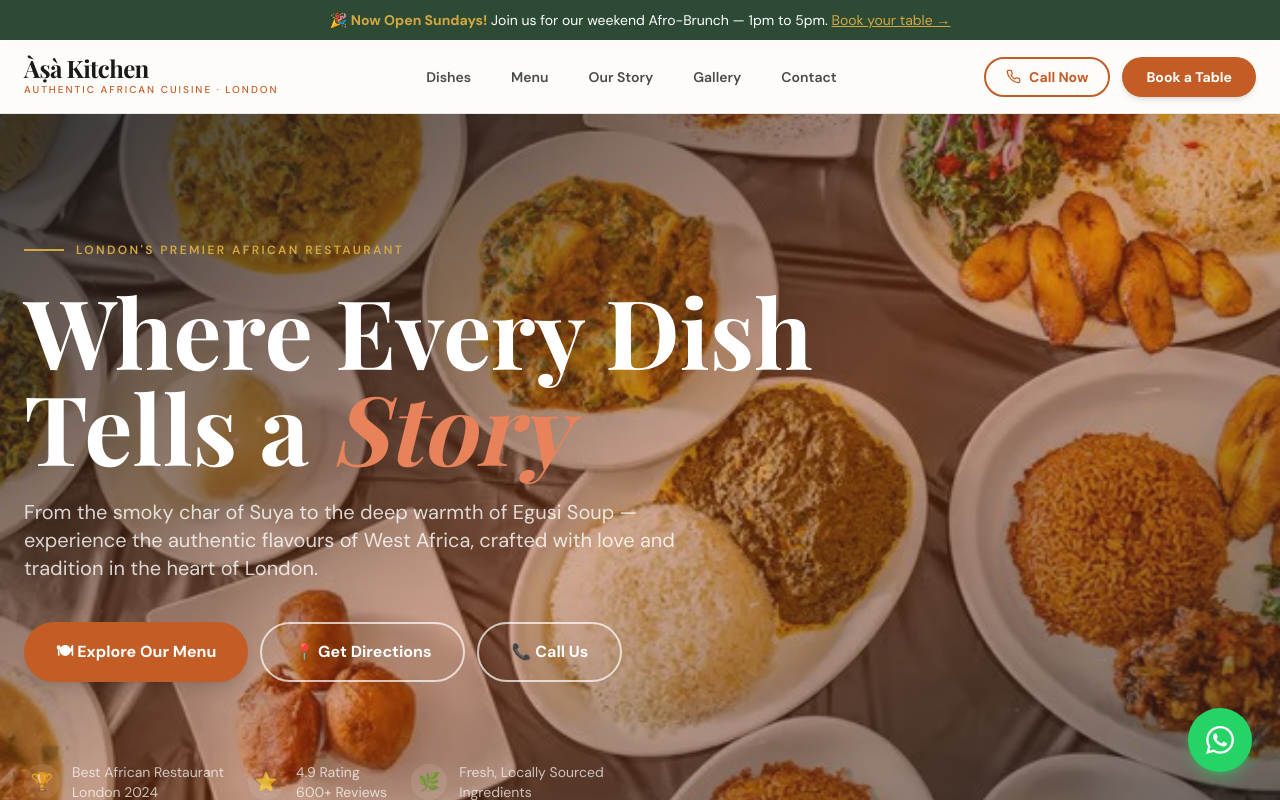
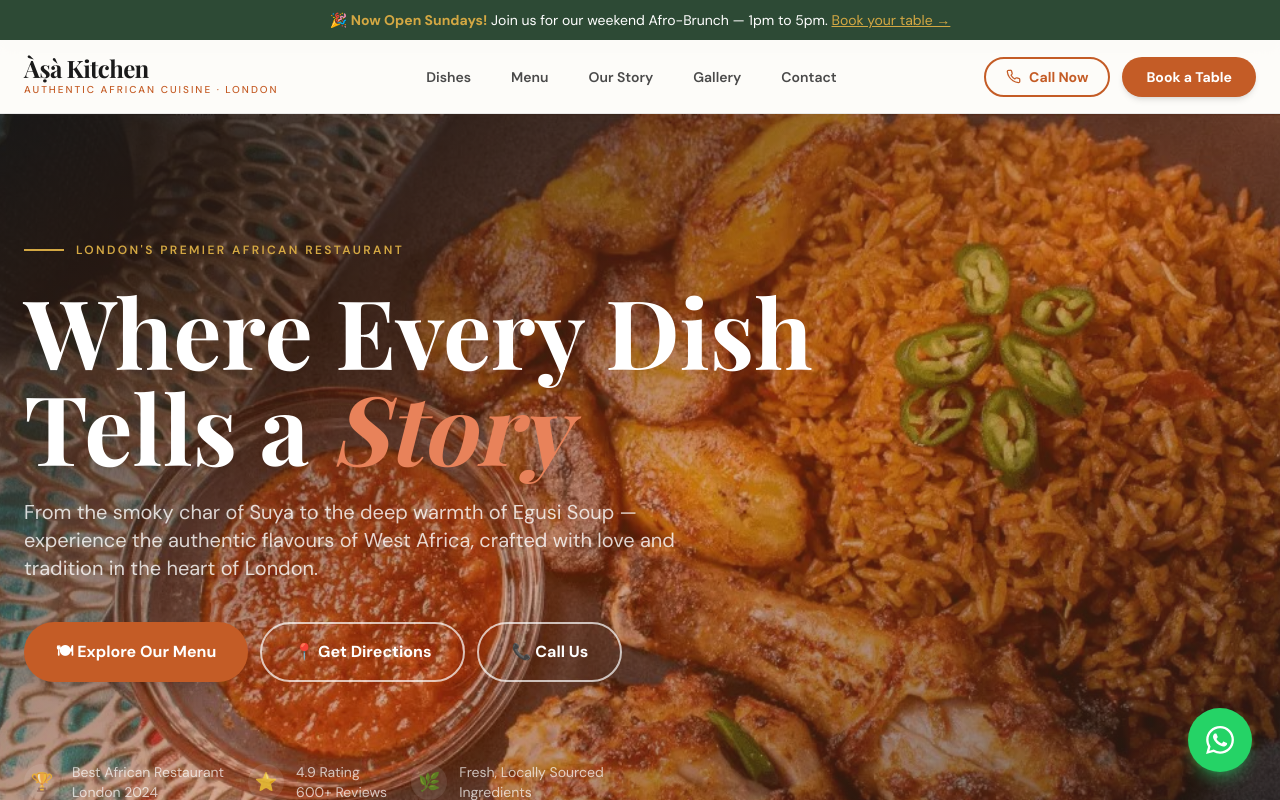
Before and after one commit to adejare19/kitchen, a Next.js app: page / in a window 1280 px wide. Shown: the top 800 px of the page. Built offline with nearby package versions, Linux system fonts and the light colour scheme; a web font is replaced by a local one.

Commit message:
Change hero background image to jollof rice

```diff
--- a/components/HeroSection.jsx
+++ b/components/HeroSection.jsx
@@ -21,7 +21,7 @@ export default function HeroSection() {
         className="absolute inset-0 bg-cover bg-center"
         style={{
           backgroundImage:
-            "url('/images/hero.jpg')",
+            "url('/images/jollof-rice.png')",
         }}
       >
         <div className="absolute inset-0 bg-gradient-to-br from-[#1A1A1A]/85 via-[#9E3E10]/45 to-[#1A1A1A]/70"></div>
```
